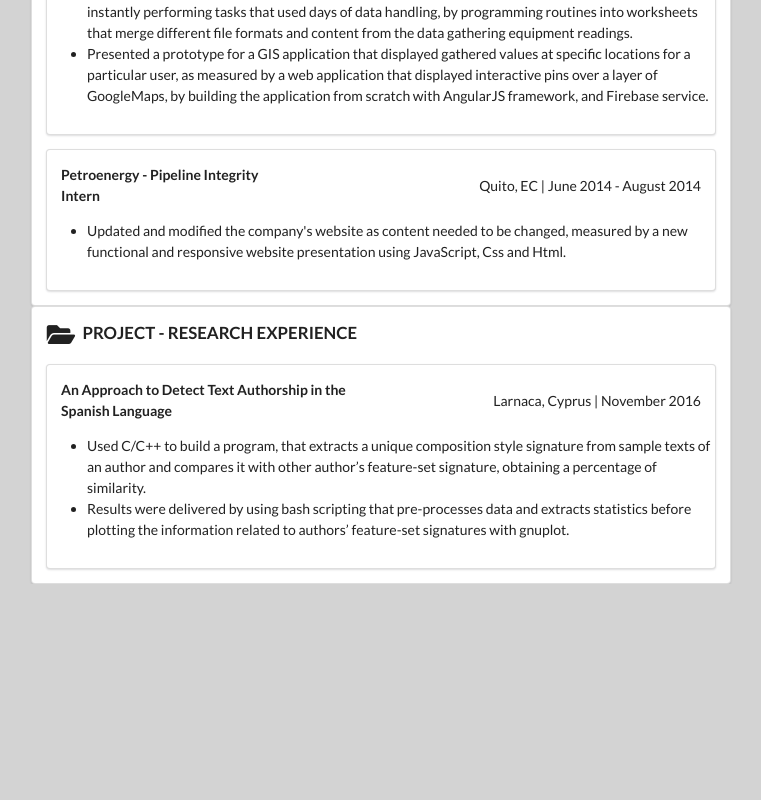
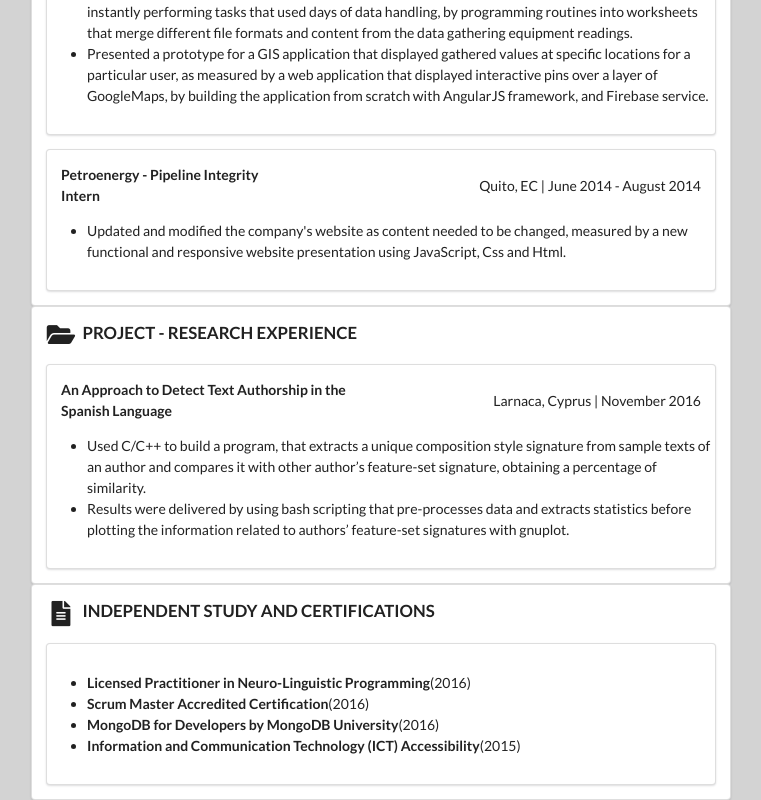
Before and after one commit to robertomaldonado/MaldonadoResume, a React (Create React App) app: page / in a window 1280 px wide. Shown: the part 1099-1899 px from the top of the page, without its empty margins (259-1020 px from the left). Before the commit the page ends 1683 px from the top, so only its background shows below. Built offline with nearby package versions, Linux system fonts and the light colour scheme.

Commit message:
Added component and functionality for Certificates

```diff
--- /dev/null
+++ b/src/CertSection.js
@@ -0,0 +1,40 @@
+import React from 'react';
+
+class CertSection extends React.Component {
+    render(){
+        const {certificates}=this.props
+        return (
+            <div className="ui text container">
+                <div className="ui segment">
+                    <p className="large text">
+                        <i className="large file alternate icon"></i>
+                        <b> INDEPENDENT STUDY AND CERTIFICATIONS </b>
+                    </p>
+                    <div className="ui text segment">
+                        <div className="ui two column stackable left aligned grid">
+                          <div className="middle aligned row">
+                          <ul>
+                          { certificates.map(
+                          (cert, i) =>
+                            <li>
+                              <div className="column left aligned">
+                                <b>{cert.title}</b>
+                                ({cert.date})
+                              </div>
+                            </li>
+                          )}
+                          </ul>
+                          </div>
+                        </div>
+                    </div>
+                    {/* <button
+                    className="ui basic button icon">
+                    <i className="plus icon" />
+                    </button> */}
+                </div>
+            </div>
+            )
+    }
+}
+
+export default CertSection;
--- a/src/PersonalSiteDashboard.js
+++ b/src/PersonalSiteDashboard.js
@@ -3,17 +3,19 @@ import EducationSection from './EducationSection';
 import AboutSection from './about/AboutSection';
 import WorkExperienceSection from './WorkExperienceSection';
 import ResearchExpSection from './ResearchExpSection';
+import CertSection from './CertSection';
 
 export class PersonalSiteDashboard extends React.Component {
 
     render(){
-        const {detail_items, education_items, work_items, research} = this.props
+        const {detail_items, education_items, work_items, research, certificates} = this.props
         return (
             <div>
                 <AboutSection detail_items={detail_items} />
                 <EducationSection education_items={education_items} />
                 <WorkExperienceSection work_items={work_items} />
                 <ResearchExpSection research={research} />
+                <CertSection certificates={certificates} />
             </div>
         );
     }
--- a/src/index.js
+++ b/src/index.js
@@ -130,11 +130,30 @@ import * as serviceWorker from './serviceWorker';
         },
       ],
         "certificates": [{
-          "title": "Award",
-          "date": "2014-11-01",
+          "title": "Licensed Practitioner in Neuro-Linguistic Programming",
+          "date": "2016",
+          "awarder": "PNL Esfera",
+          "summary": "Focus on social behaviour and people management."
+        },
+        {
+          "title": "Scrum Master Accredited Certification",
+          "date": "2016",
+          "awarder": "Atheneos Lab",
+          "summary": "Course focused on the practices for Agile methodology in SCRUM."
+        },
+        {
+          "title": "MongoDB for Developers by MongoDB University",
+          "date": "2016",
+          "awarder": "MongoDB University",
+          "summary": "online course offered by MongoDB University."
+        },
+        {
+          "title": "Information and Communication Technology (ICT) Accessibility",
+          "date": "2015",
           "awarder": "Company",
-          "summary": "There is no spoon."
-        }],
+          "summary": "Online course offered by EDX independent education"
+        },
+      ],
         "publications": [{
           "name": "An Approach to Detect Text Authorship in the Spanish Language",
           "location":"Larnaca, Cyprus",
@@ -178,6 +197,7 @@ ReactDOM.render(
       education_items={allData.education}
       work_items={allData.work}
       research = {allData.publications}
+      certificates = {allData.certificates}
     />,
     document.getElementById('root')
 );
```
